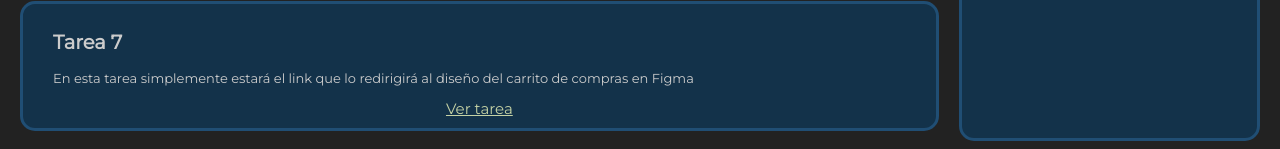
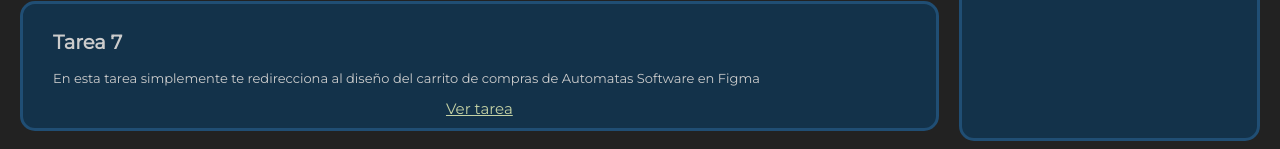
Before and after one commit to irlepee/paginaVercel, a plain HTML site: page index.html in a window 1280 px wide. Shown: the part 710-859 px from the top of the page. Drawn offline with Linux system fonts and the light colour scheme.

Commit message:
detalle en el texto tarea 7

```diff
--- a/index.html
+++ b/index.html
@@ -33,7 +33,7 @@
                 </div>
                 <div class="item">
                     <h2>Tarea 7</h2>
-                    <p>En esta tarea simplemente estará el link que lo redirigirá al diseño del carrito de compras en Figma </p>
+                    <p>En esta tarea simplemente te redirecciona al diseño del carrito de compras de Automatas Software en Figma </p>
                     <a href="https://www.figma.com/design/9v3Ru2pv7h5m91YYvobPgj/Automatas-Coffee?node-id=14-3490&t=CsGfbIkwS3e3FSPW-1">Ver tarea</a>
                 </div>
             </div>
```
